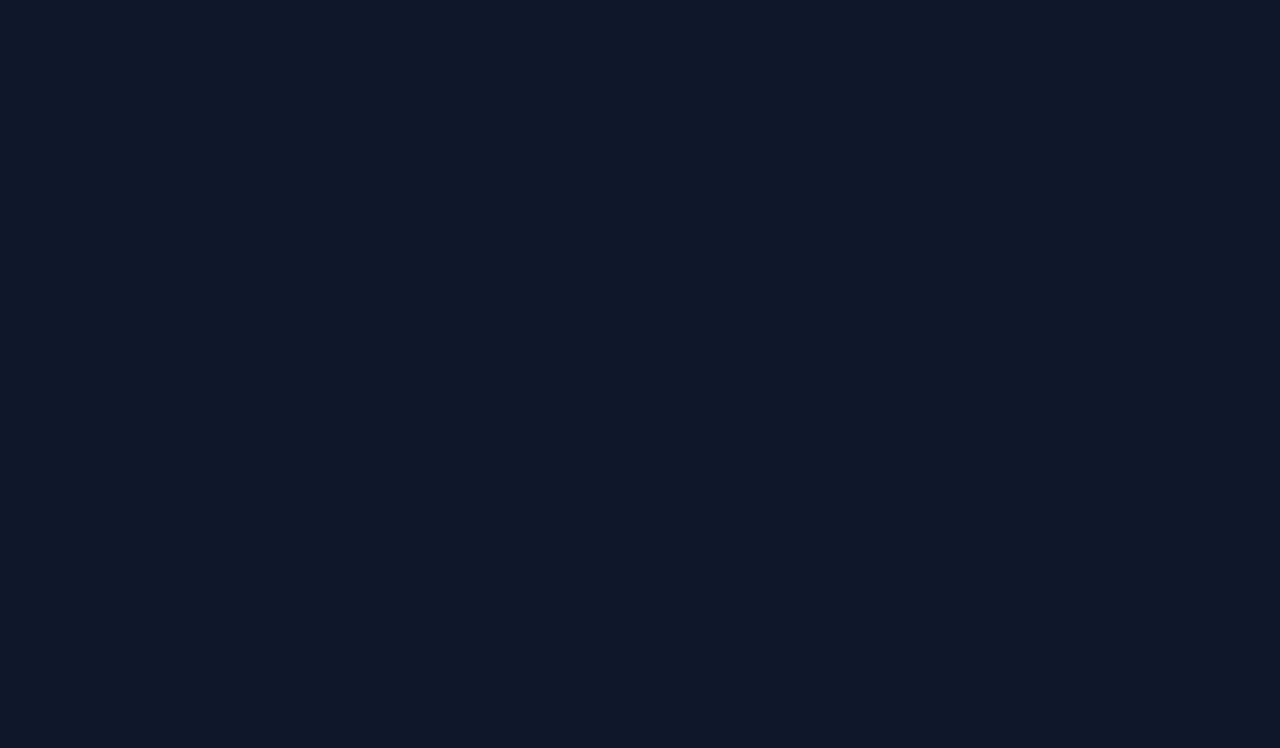
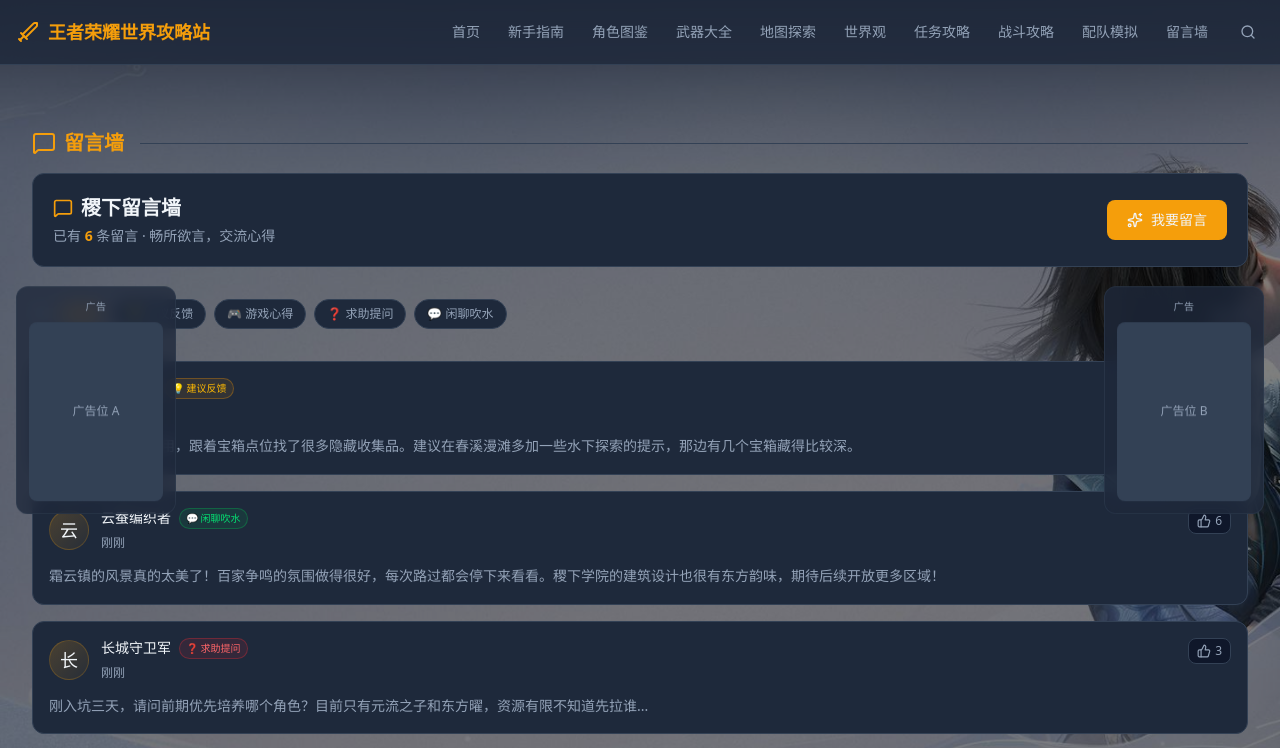
Before and after one commit to Terry248/hok-world-guide, a Next.js app: page /community in a window 1280 px wide. Before the commit this address had no page. Shown: the top 748 px of the page. Built offline with nearby package versions, Linux system fonts and the light colour scheme.

Commit message:
feat: 海外版恢复留言墙功能（Vercel），国内版保持隐藏

```diff
--- a/src/app/community/page.tsx
+++ b/src/app/community/page.tsx
@@ -1,6 +1,34 @@
-import { notFound } from 'next/navigation';
+import { MessageBoard } from '@/components/community/message-board';
+import { SectionHeading } from '@/components/shared/section-heading';
+import { MessageSquare } from 'lucide-react';
 
-// 备案期间隐藏留言墙功能
+export const metadata = {
+  title: '留言墙',
+  description: '王者荣耀世界玩家交流社区，分享攻略心得、配队思路、探索发现',
+};
+
 export default function CommunityPage() {
-  notFound();
+  return (
+    <div className="relative">
+      {/* Background */}
+      <div
+        className="fixed inset-0 z-0 pointer-events-none"
+        style={{
+          backgroundImage: 'url(/images/media_tu_bg.jpg)',
+          backgroundSize: 'cover',
+          backgroundPosition: 'center',
+          boxShadow: 'inset 0 0 0 2000px rgba(0,0,0,0.5)',
+        }}
+      />
+
+      <div className="relative z-10 max-w-7xl mx-auto px-4 py-8 space-y-8">
+        <SectionHeading
+          title="留言墙"
+          icon={<MessageSquare />}
+        />
+
+        <MessageBoard />
+      </div>
+    </div>
+  );
 }
--- a/src/app/page.tsx
+++ b/src/app/page.tsx
@@ -56,7 +56,7 @@ export default function HomePage() {
         <QuickLink href="/builder" icon={<Users />} label="配队模拟" desc="队伍搭配模拟器" />
         <QuickLink href="/beginner" icon={<Compass />} label="新手指南" desc="快速入门攻略" />
         <QuickLink href="/world" icon={<Globe />} label="世界观" desc="王者大陆全览" />
-        {/* <QuickLink href="/community" icon={<MessageSquare />} label="留言墙" desc="玩家交流心得" /> */}
+        <QuickLink href="/community" icon={<MessageSquare />} label="留言墙" desc="玩家交流心得" />
       </section>
 
       {/* Featured Heroes */}
--- a/src/lib/constants.ts
+++ b/src/lib/constants.ts
@@ -37,6 +37,6 @@ export const SITE_CONFIG = {
     { label: '任务攻略', href: '/quests' },
     { label: '战斗攻略', href: '/combat' },
     { label: '配队模拟', href: '/builder' },
-    // { label: '留言墙', href: '/community' }, // 备案期间隐藏
+    { label: '留言墙', href: '/community' },
   ],
 };
```
